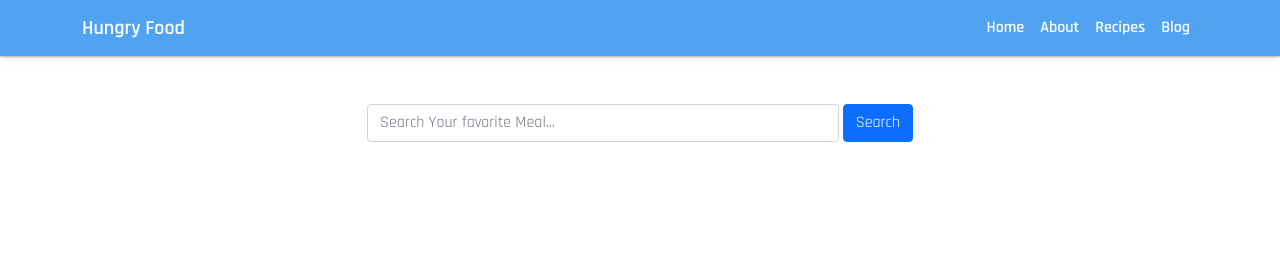
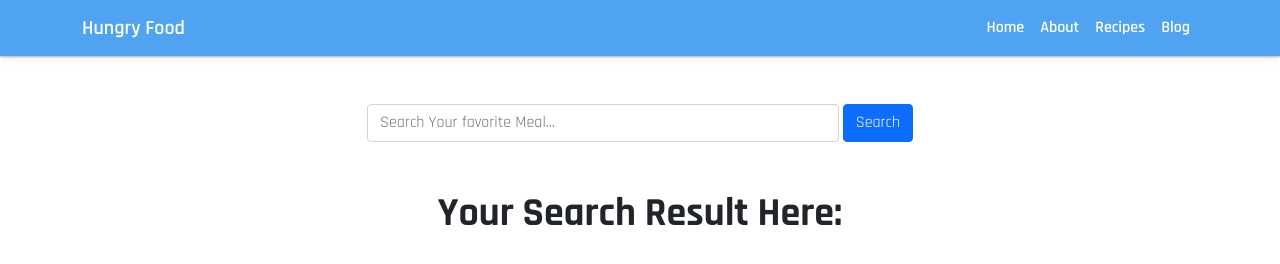
Before and after one commit to yamin172/hungry-monster-assignment, a plain HTML site: page index.html in a window 1280 px wide. Drawn offline with nearby package versions, Linux system fonts and the light colour scheme; no server answers.

Commit message:
added more feture

```diff
--- a/index.html
+++ b/index.html
@@ -60,6 +60,9 @@
                 <button id="button" class="btn btn-primary">Search</button>
                 </div>
             </div>
+            <div class="text-center mt-5">
+                <h1 class="fw-bold fs-1">Your Search Result Here:</h1>
+            </div>
             </div>
 
             <div id="meal-items" class="text-dark">
```
Also changed, not shown: style.css (line endings or trailing spaces).
